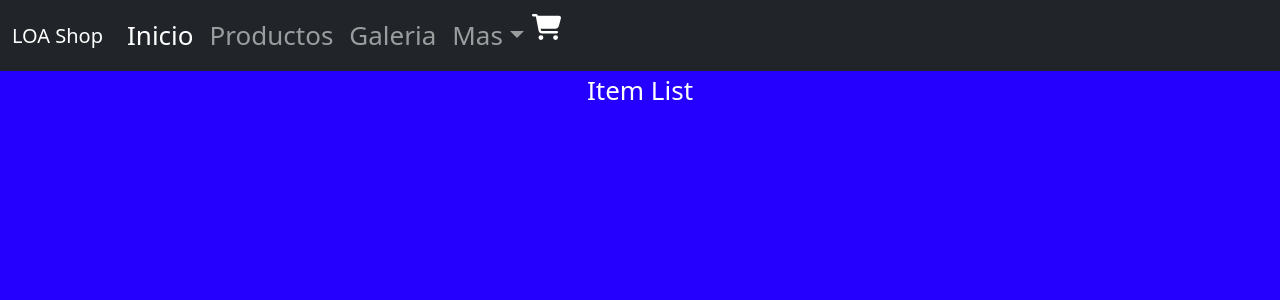
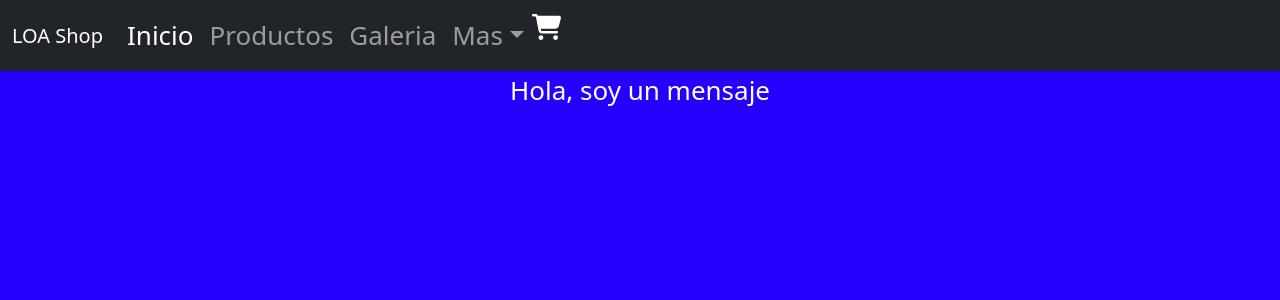
Before and after one commit to MrLem0n/loav2, a React (Create React App) app: page / in a window 1280 px wide. Shown: the top 300 px of the page. Built offline with nearby package versions, Linux system fonts and the light colour scheme.

Commit message:
actualizado

```diff
--- a/src/App.js
+++ b/src/App.js
@@ -11,7 +11,7 @@ function App() {
     <div className="App">
       <header className="App-header">
           <Navbar></Navbar>
-          <ItemListContainer></ItemListContainer>
+          <ItemListContainer mensaje="Hola, soy un mensaje"></ItemListContainer>
       </header>
 
     </div>
--- a/src/components/ItemListContainer.js
+++ b/src/components/ItemListContainer.js
@@ -1,8 +1,10 @@
 
-function ItemListContainer() {
+function ItemListContainer(props) {
+  console.log(props.mensaje);
+  const mensaje= props.mensaje;
     return (
       <div className="container">
-        <p>Item List</p>
+        <p>{mensaje}</p>
 
       </div>
     );
```
